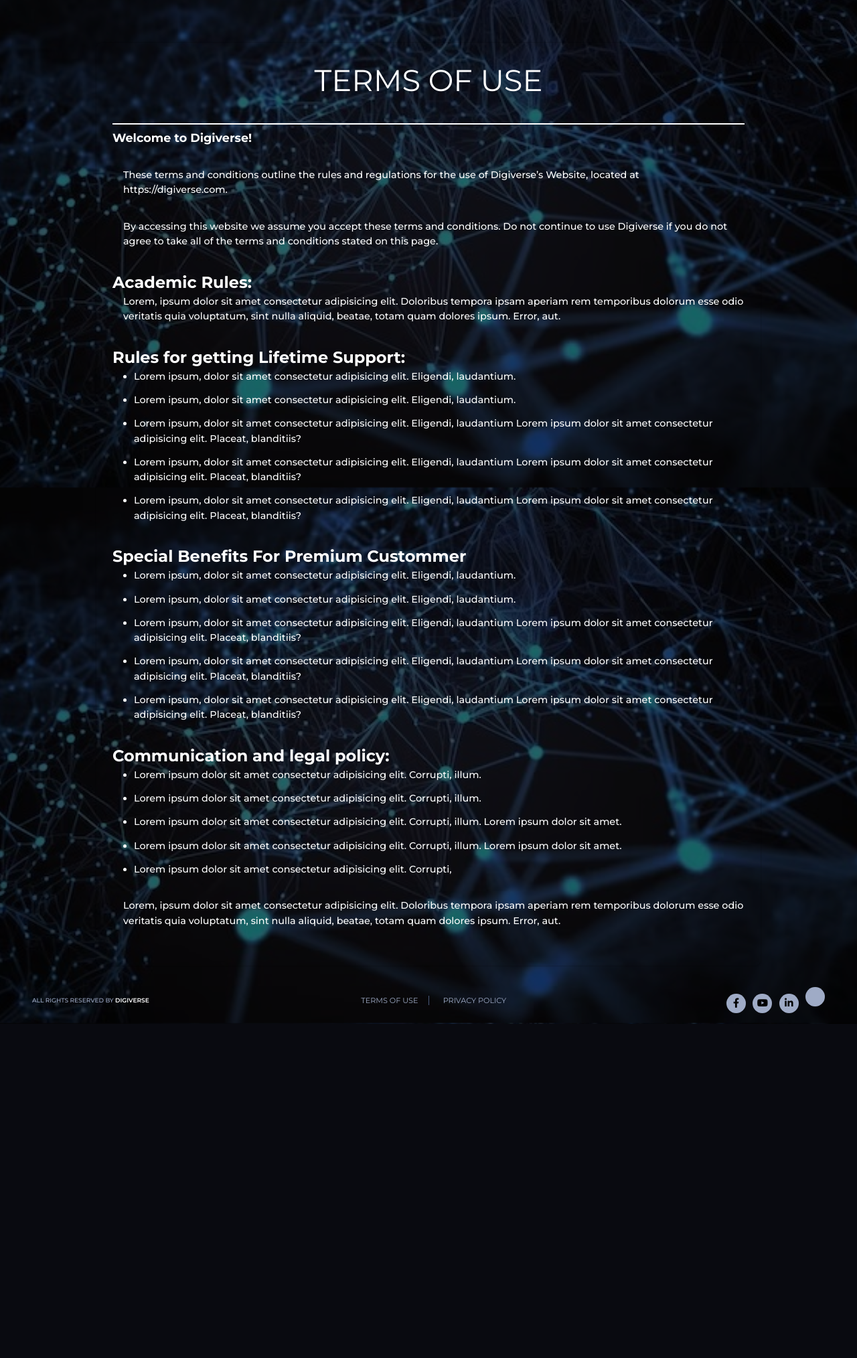
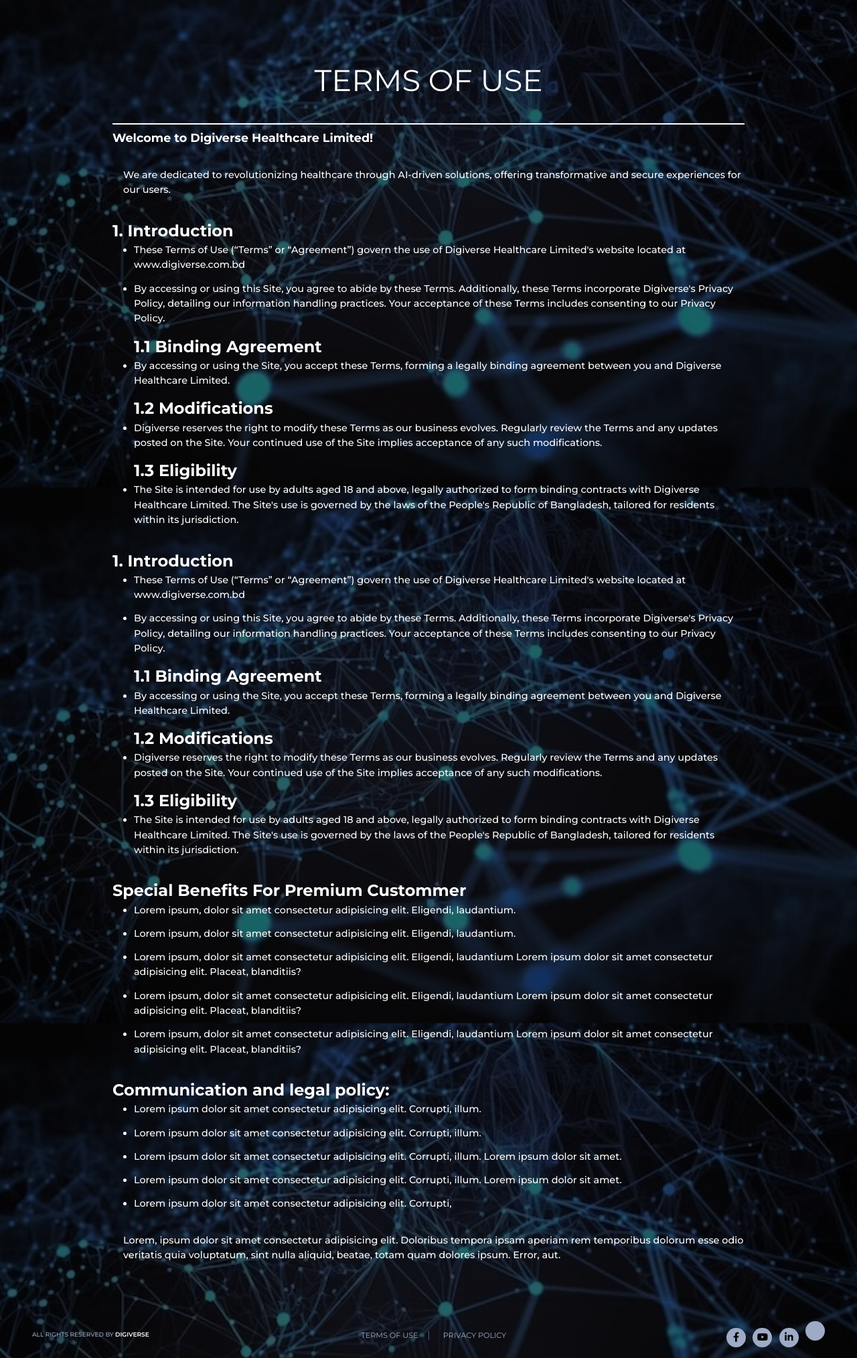
Before and after one commit to Salman13201016/django_dep_recom, a Django app: page /term/ in a window 1280 px wide. Shown: the part 72-2100 px from the top of the page at 67% size. Before the commit the page ends 1601 px from the top, so only its background shows below. Run offline with Django 4.2, Linux system fonts and the light colour scheme; parts of the project's set-up code (start-up, migrations or seed data) failed here and were passed over.

Commit message:
term and coditions ongoing

```diff
--- a/From_Doccure/templates/update_design/terms.html
+++ b/From_Doccure/templates/update_design/terms.html
@@ -39,18 +39,35 @@
             <div class="privacy_content">
                 <h1 class="privacy_title">Terms of use</h1>
                 <div class="privacy_top">
-                   <p class="privacy_data_bold">Welcome to Digiverse!</p>
-                   <p class="privacy_data">These terms and conditions outline the rules and regulations for the use of Digiverse’s Website, located at https://digiverse.com.</p>
-                   <p class="privacy_data">By accessing this website we assume you accept these terms and conditions. Do not continue to use Digiverse if you do not agree to take all of the terms and conditions stated on this page.</p>
+                   <p class="privacy_data_bold">Welcome to Digiverse Healthcare Limited!</p>
+                   <p class="privacy_data">We are dedicated to revolutionizing healthcare through AI-driven solutions, offering transformative and secure experiences for our users.</p>
+                   <!-- <p class="privacy_data">By accessing this website we assume you accept these terms and conditions. Do not continue to use Digiverse if you do not agree to take all of the terms and conditions stated on this page.</p>
                    <h2 class="pSubTitle">Academic Rules:</h2>
-                   <p class="privacy_data">Lorem, ipsum dolor sit amet consectetur adipisicing elit. Doloribus tempora ipsam aperiam rem temporibus dolorum esse odio veritatis quia voluptatum, sint nulla aliquid, beatae, totam quam dolores ipsum. Error, aut.</p>
-                   <h2 class="pSubTitle">Rules for getting Lifetime Support:</h2>
+                   <p class="privacy_data">Lorem, ipsum dolor sit amet consectetur adipisicing elit. Doloribus tempora ipsam aperiam rem temporibus dolorum esse odio veritatis quia voluptatum, sint nulla aliquid, beatae, totam quam dolores ipsum. Error, aut.</p>  -->
+                   <h2 class="pSubTitle">1. Introduction</h2>
                    <ul>
-                    <li>Lorem ipsum, dolor sit amet consectetur adipisicing elit. Eligendi, laudantium.</li>
-                    <li>Lorem ipsum, dolor sit amet consectetur adipisicing elit. Eligendi, laudantium.</li>
-                    <li>Lorem ipsum, dolor sit amet consectetur adipisicing elit. Eligendi, laudantium Lorem ipsum dolor sit amet consectetur adipisicing elit. Placeat, blanditiis?</li>
-                    <li>Lorem ipsum, dolor sit amet consectetur adipisicing elit. Eligendi, laudantium Lorem ipsum dolor sit amet consectetur adipisicing elit. Placeat, blanditiis?</li>
-                    <li>Lorem ipsum, dolor sit amet consectetur adipisicing elit. Eligendi, laudantium Lorem ipsum dolor sit amet consectetur adipisicing elit. Placeat, blanditiis?</li>
+                    <li>These Terms of Use (“Terms” or “Agreement”) govern the use of Digiverse Healthcare Limited's website located at www.digiverse.com.bd</li>
+                    <li>By accessing or using this Site, you agree to abide by these Terms. Additionally, these Terms incorporate Digiverse's Privacy Policy, detailing our information handling practices. Your acceptance of these Terms includes consenting to our Privacy Policy.</li>
+                    <h4 class="pSubTitle">1.1 Binding Agreement</h4>
+                    <li>By accessing or using the Site, you accept these Terms, forming a legally binding agreement between you and Digiverse Healthcare Limited.</li>
+                    <h4 class="pSubTitle">1.2 Modifications</h4>
+                    <li>Digiverse reserves the right to modify these Terms as our business evolves. Regularly review the Terms and any updates posted on the Site. Your continued use of the Site implies acceptance of any such modifications.</li>
+                    <h4 class="pSubTitle">1.3 Eligibility</h4>
+                    <li>The Site is intended for use by adults aged 18 and above, legally authorized to form binding contracts with Digiverse Healthcare Limited. The Site's use is governed by the laws of the People's Republic of Bangladesh, tailored for residents within its jurisdiction.</li>
+
+                   </ul>
+                   <!-- point 2 -->
+                   <h2 class="pSubTitle">1. Introduction</h2>
+                   <ul>
+                    <li>These Terms of Use (“Terms” or “Agreement”) govern the use of Digiverse Healthcare Limited's website located at www.digiverse.com.bd</li>
+                    <li>By accessing or using this Site, you agree to abide by these Terms. Additionally, these Terms incorporate Digiverse's Privacy Policy, detailing our information handling practices. Your acceptance of these Terms includes consenting to our Privacy Policy.</li>
+                    <h4 class="pSubTitle">1.1 Binding Agreement</h4>
+                    <li>By accessing or using the Site, you accept these Terms, forming a legally binding agreement between you and Digiverse Healthcare Limited.</li>
+                    <h4 class="pSubTitle">1.2 Modifications</h4>
+                    <li>Digiverse reserves the right to modify these Terms as our business evolves. Regularly review the Terms and any updates posted on the Site. Your continued use of the Site implies acceptance of any such modifications.</li>
+                    <h4 class="pSubTitle">1.3 Eligibility</h4>
+                    <li>The Site is intended for use by adults aged 18 and above, legally authorized to form binding contracts with Digiverse Healthcare Limited. The Site's use is governed by the laws of the People's Republic of Bangladesh, tailored for residents within its jurisdiction.</li>
+
                    </ul>
                    <h2 class="pSubTitle">Special Benefits For Premium Custommer</h2>
                    <ul>
```
Also changed, not shown: 4 other files.
